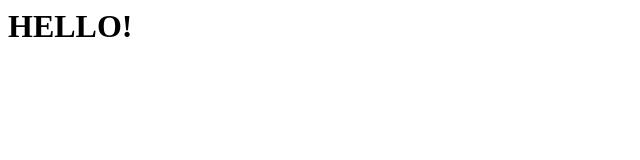
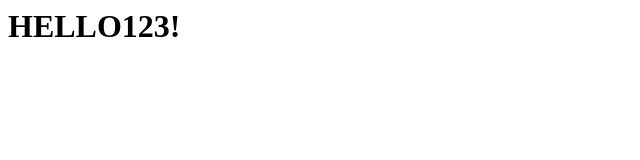
Before and after one commit to aviwin45/demo-rep, a plain HTML site: page index.html in a window 1280 px wide. Shown: the full height of the page, 0-640 px from the left. Drawn offline with Linux system fonts and the light colour scheme.

Commit message:
update index.html file
update

```diff
--- a/index.html
+++ b/index.html
@@ -1 +1 @@
-<H1>HELLO!</H1>
+<H1>HELLO123!</H1>
```
